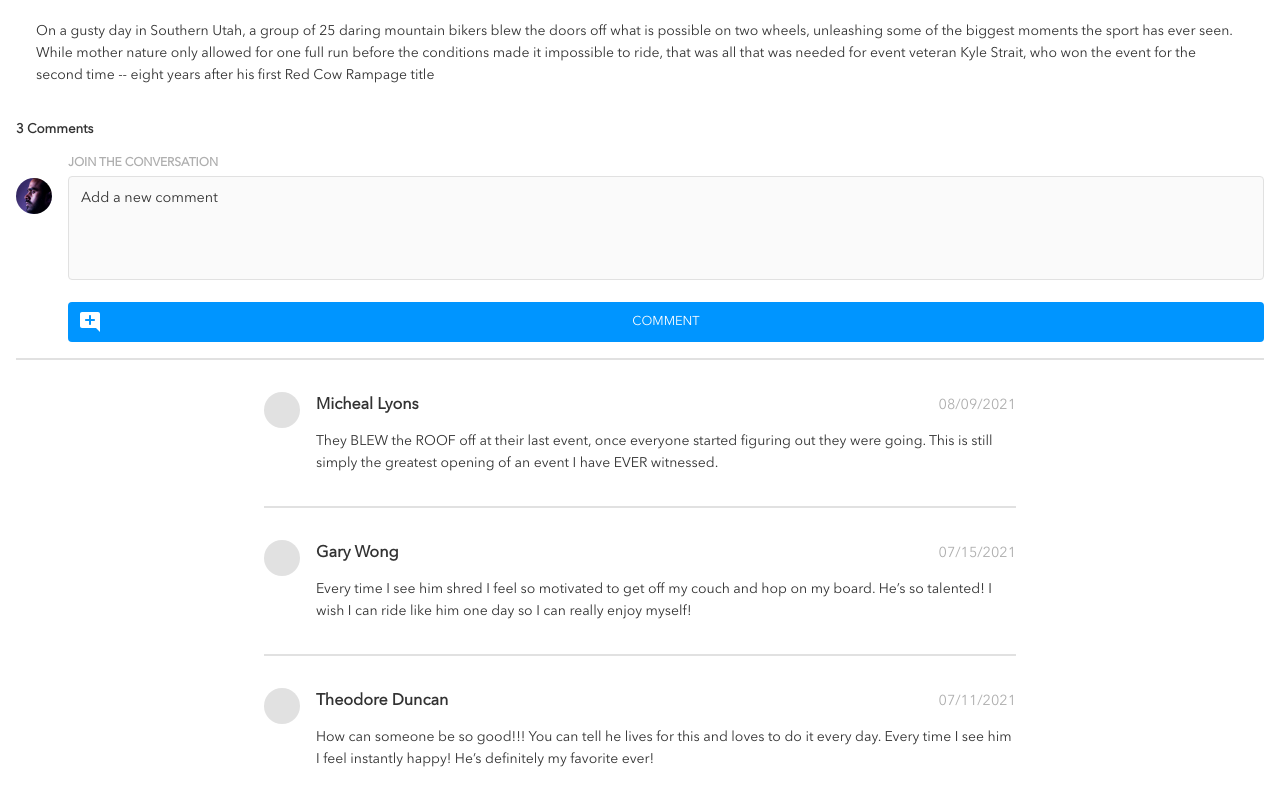
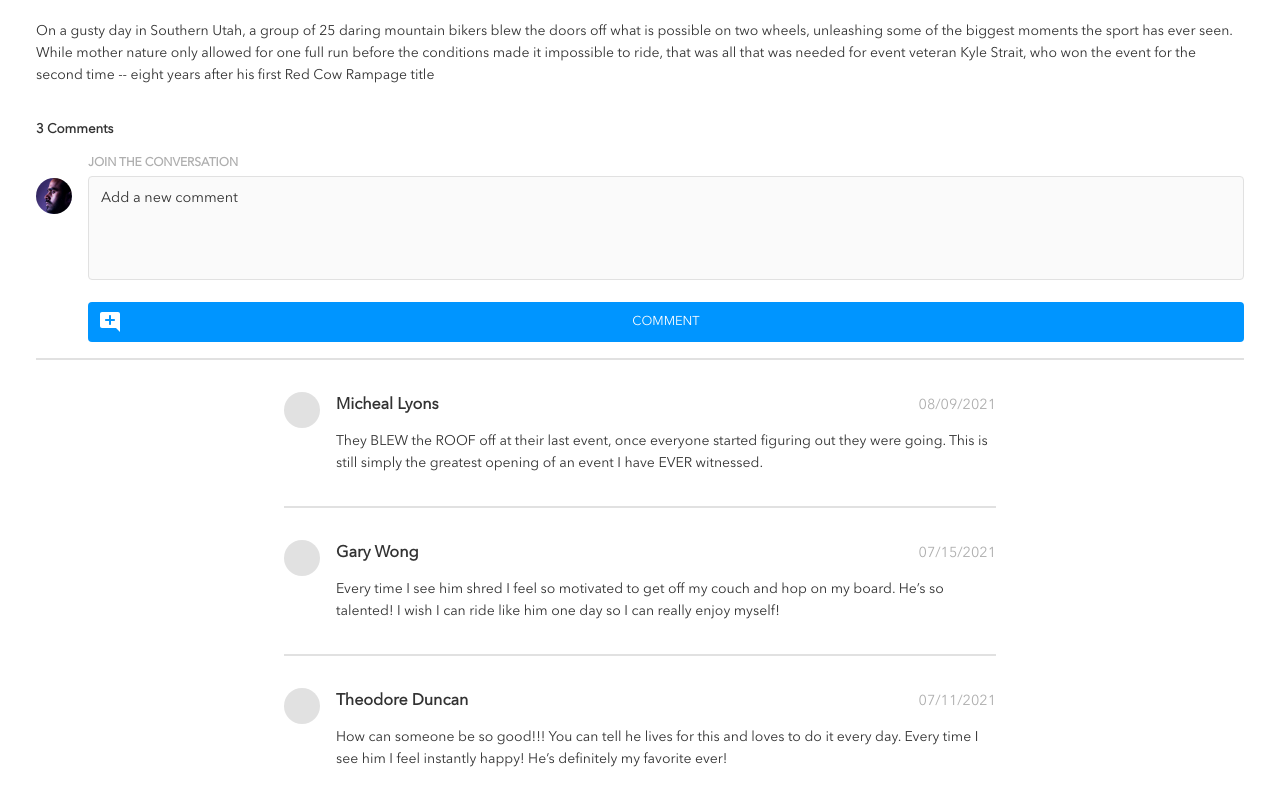
Before and after one commit to david-jiwon-park/BrainFlix, a React (Create React App) app: page / in a window 1280 px wide. Shown: the part 1160-1960 px from the top of the page. Built offline with nearby package versions, Linux system fonts and the light colour scheme.

Commit message:
Adding padding for comments section for tablet screen sizes

```diff
--- a/src/components/CommentsSection/CommentsSection.scss
+++ b/src/components/CommentsSection/CommentsSection.scss
@@ -5,5 +5,8 @@
 
 
 .comments-section {
-    padding: 0 1rem 1rem 1rem;
+    padding: 0 1rem 1rem;
+    @include tablet {
+        padding: 0 2.25rem 1.5rem;
+    }
 }
```
